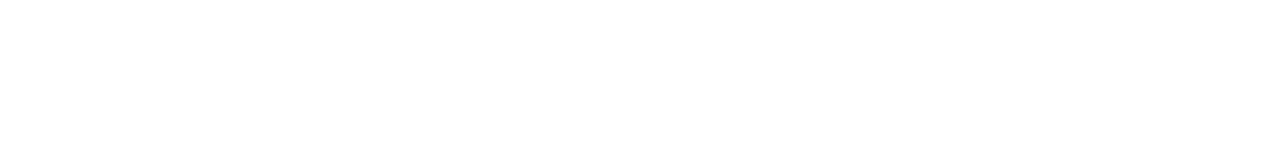
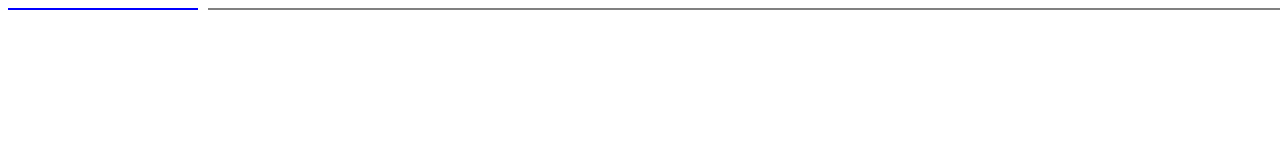
Before and after one commit to claudioLisboak/MediaQuery, a plain HTML site: page index.html in a window 1280 px wide. Drawn offline with Linux system fonts and the light colour scheme.

Commit message:
definicion medidas grid

```diff
--- a/css/estilo.css
+++ b/css/estilo.css
@@ -12,6 +12,8 @@ html{
     'main'
     'footer'
     ;
+    grid-template-columns: 100%;
+    grid-template-rows: 10% 10% 70% 10%;
 }
 .navbar{
 background-color: blue;
@@ -34,6 +36,8 @@ background-color: blue;
         'filtros main main'
         'footer footer footer'
         ;
+        grid-template-columns: 15% 85%;
+        grid-template-rows: 10% 80% 10%;
     }
 }
 @media(min-width:992px){
@@ -45,5 +49,7 @@ background-color: blue;
         'navbar main main main main'
         'footer footer footer footer footer'
         ;
+        grid-template-columns: 15% 85%;
+        grid-template-rows: 10% 80% 10%;
     }
 }
```
